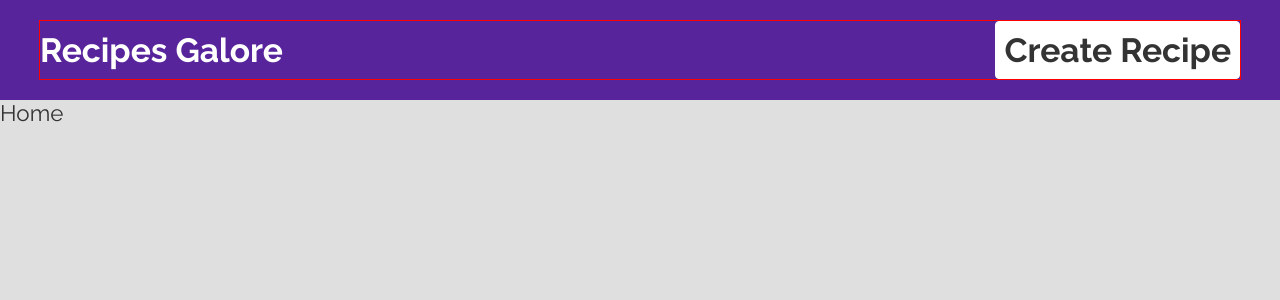
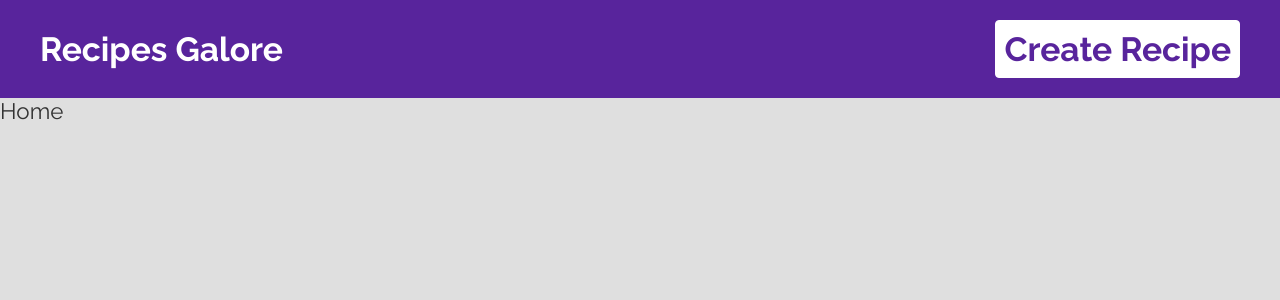
Before and after one commit to Filip-Sazdov/recipe-app, a React (Create React App) app: page / in a window 1280 px wide. In both pictures the pointer is over the link "Create Recipe". Shown: the top 300 px of the page. Built offline with nearby package versions, Linux system fonts and the light colour scheme.

Commit message:
modify link colour

```diff
--- a/src/components/Navbar.css
+++ b/src/components/Navbar.css
@@ -7,7 +7,6 @@
 .navbar nav {
   display: flex;
   align-items: center;
-  border: 1px solid red;
   max-width: 1200px;
   margin: 0 auto;
 }
@@ -29,5 +28,6 @@
 
 .navbar a:last-child:hover {
   background: #fff;
-  color: #333;
+  color: #58249c;
+  ;
 }
```
